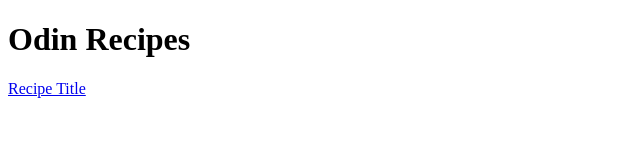
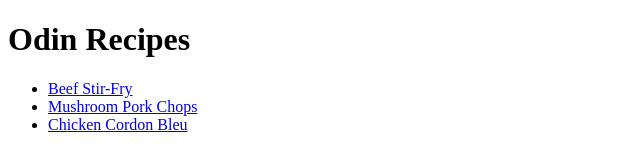
Before and after one commit to Tawanda-Kamhuka99/odin-recipes, a plain HTML site: page index.html in a window 1280 px wide. Shown: the whole page, without its empty margins (0-640 px from the left). Drawn offline with Linux system fonts and the light colour scheme.

Commit message:
feat: created unordered list of links for mushroom-pork-chops.html recipe and chicken-cordon-bleu.html recipe

```diff
--- a/index.html
+++ b/index.html
@@ -2,12 +2,17 @@
 <html lang="en">
     <head>
         <meta charset="UTF-8">
+        <meta http-equiv="X-UA-Compatible" content="IE=edge">
+        <meta name="viewport" content="width=device-width, initial-scale=1.0">
         <title>Odin Recipes</title>
     </head>
 
     <body>
         <h1>Odin Recipes</h1>
-        <p></p>
-        <a href="recipes/beef-stir-fry.html">Recipe Title</a>
+            <ul>
+                <li><a href="recipes/beef-stir-fry.html">Beef Stir-Fry</a></li>
+                <li><a href="recipes/mushroom-pork-chops.html">Mushroom Pork Chops</a></li>
+                <li><a href="recipes/chicken-cordon-bleu.html">Chicken Cordon Bleu</a></li>
+            </ul>
     </body>
 </html>
```
